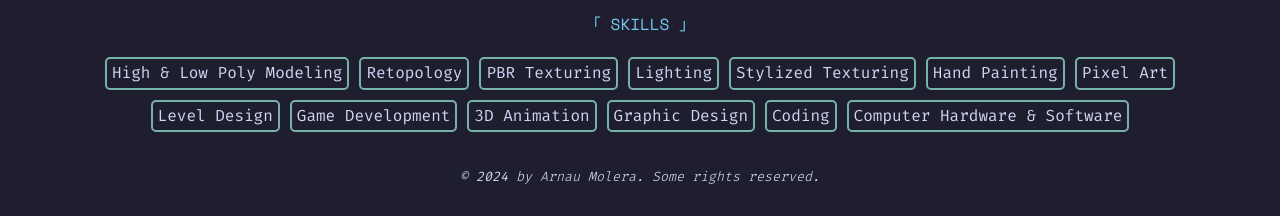
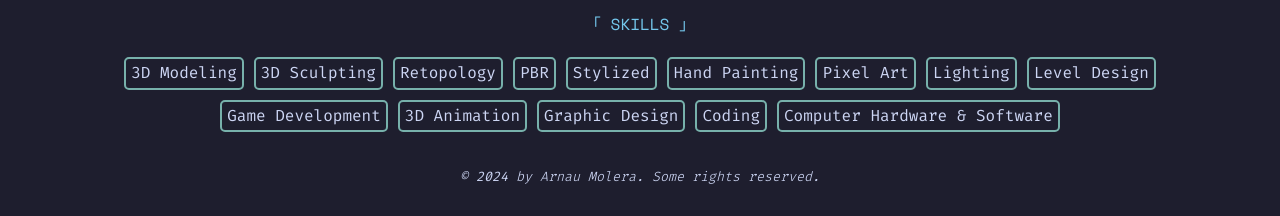
Before and after one commit to arnaumolera/arnaumolera.github.io, a plain HTML site: page index.html in a window 1280 px wide. Shown: the part 1011-1227 px from the top of the page. Drawn offline with nearby package versions, Linux system fonts and the light colour scheme.

Commit message:
fix imgs and skills

```diff
--- a/index.html
+++ b/index.html
@@ -108,13 +108,14 @@
 
                 <div id="my-skills">
                     <ul id="skill-list">
-                        <li class="skill"><p>High & Low Poly Modeling</p></li>
+                        <li class="skill"><p>3D Modeling</p></li>
+                        <li class="skill"><p>3D Sculpting</p></li>
                         <li class="skill"><p>Retopology</p></li>
-                        <li class="skill"><p>PBR Texturing</p></li>
-                        <li class="skill"><p>Lighting</p></li>
-                        <li class="skill"><p>Stylized Texturing</p></li>
+                        <li class="skill"><p>PBR</p></li>
+                        <li class="skill"><p>Stylized</p></li>
                         <li class="skill"><p>Hand Painting</p></li>
                         <li class="skill"><p>Pixel Art</p></li>
+                        <li class="skill"><p>Lighting</p></li>
                         <li class="skill"><p>Level Design</p></li>
                         <li class="skill"><p>Game Development</p></li>
                         <li class="skill"><p>3D Animation</p></li>
```
Also changed, not shown: img/works/artstation_OR_thumbnail_01.png, img/works/artstation_OR_thumbnail_02.png.
